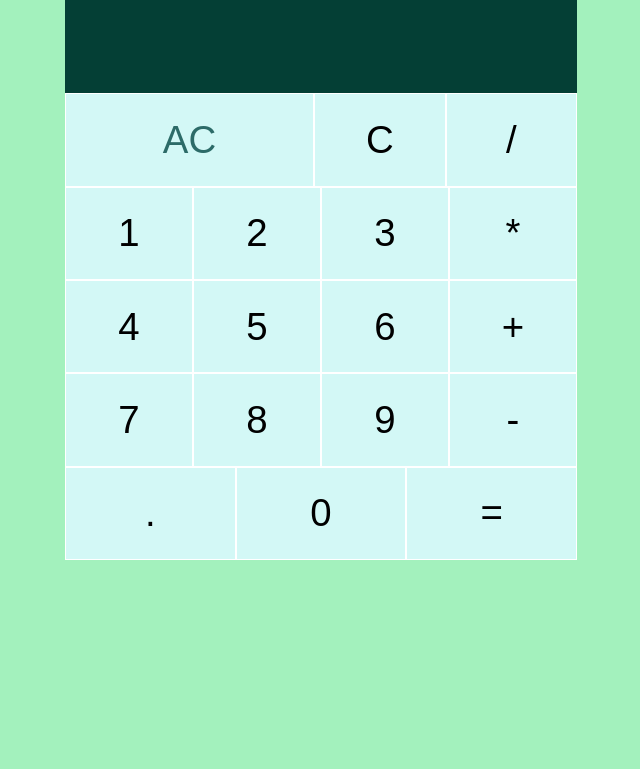
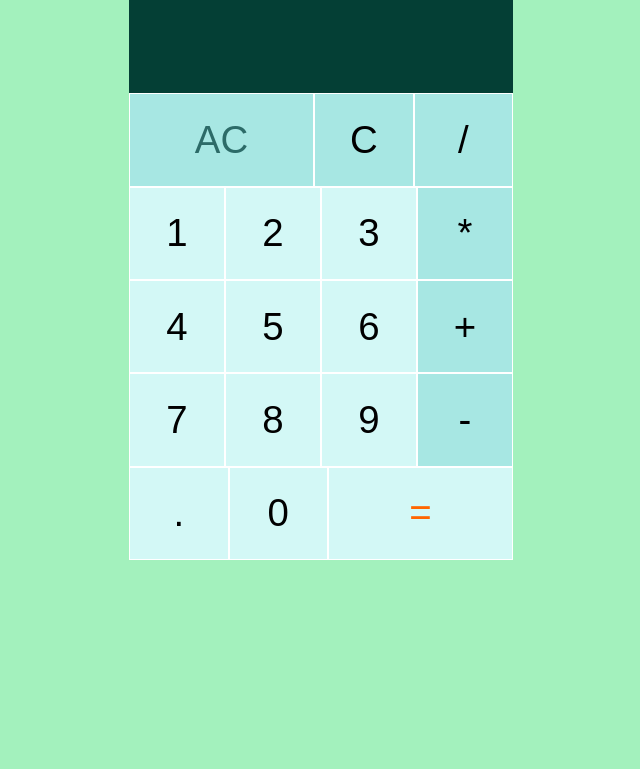
Before and after one commit to AvagSargsyan/Calculator, a plain HTML site: page index.html in a window 1280 px wide. Shown: the top 769 px of the page, without its empty margins (319-959 px from the left). Drawn offline with Linux system fonts and the light colour scheme.

Commit message:
Remove console.logs and add some styles

```diff
--- a/script.js
+++ b/script.js
@@ -70,7 +70,6 @@ operationButtons.forEach(button => {
             result = operate(operation, num1, num2);
             display.textContent = '';
             display.appendChild(answer);
-            console.log(num1, num2, operation, result);
             num1 = result;
             num2 = undefined;
             operation = button.textContent;
@@ -81,7 +80,6 @@ operationButtons.forEach(button => {
             num1 = +(display.textContent);
             display.textContent += button.textContent;
             operation = button.textContent;
-            console.log(num1, operation);
         }
     });
 });
@@ -93,7 +91,6 @@ equalsButton.addEventListener('click', (e) => {
         result = operate(operation, num1, num2);
         display.textContent = '';
         display.appendChild(answer);
-        console.log(num1, num2, operation, result);
         num1 = result;
         num2 = undefined;
         operation = undefined;
--- a/style.css
+++ b/style.css
@@ -20,7 +20,7 @@ body {
     align-items: stretch;
     justify-content: stretch;
     height: 70%;
-    width: 40%;
+    width: 30%;
 }
 
 .display {
@@ -66,9 +66,13 @@ body {
     color: rgb(44, 107, 104);
 }
 
-.buttons div .equal {
+.buttons div .equals {
     flex: 2;
     color: rgb(255, 102, 0);
+}
+
+.buttons div .ac, .buttons div .clear, .buttons div .operation {
+    background-color: rgb(167, 231, 227);
 }
 
 .answer {
```
